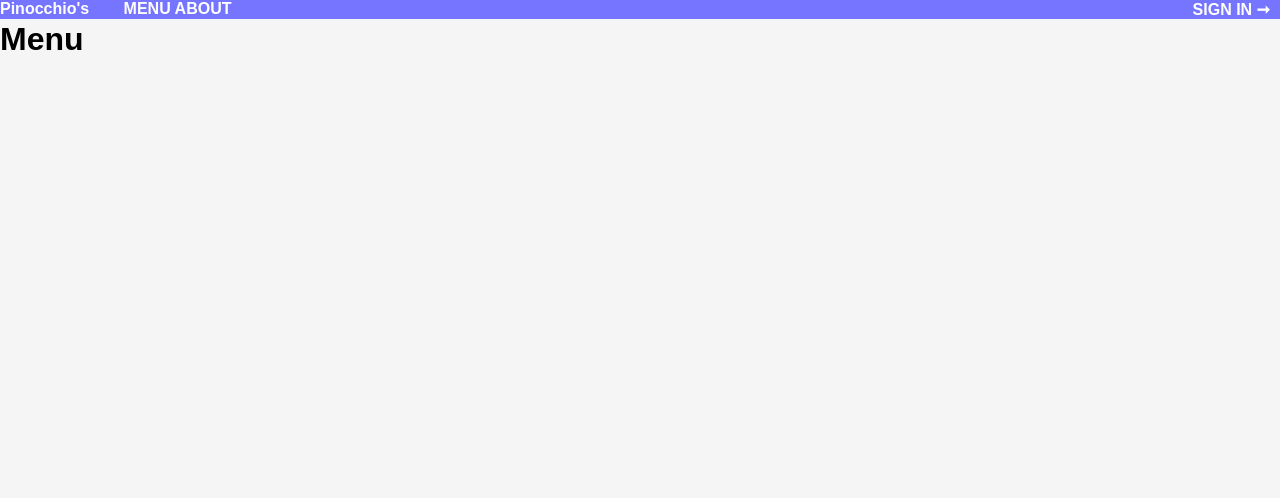
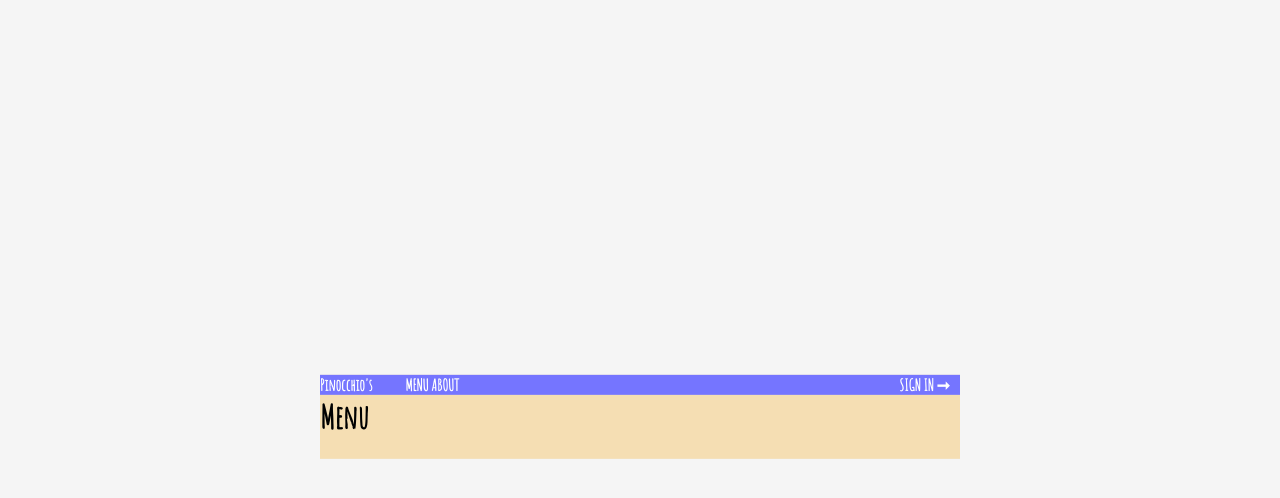
Before and after one commit to danialgagne/project3, a Django app: page / in a window 1280 px wide. Shown: the top 498 px of the page. Run offline with Django 3.2, Linux system fonts and the light colour scheme; data that the repository does not hold is empty.

Commit message:
change font and start on styling to look like a menu

```diff
--- a/orders/static/orders/styles.css
+++ b/orders/static/orders/styles.css
@@ -1,6 +1,6 @@
 body {
     background-color: whitesmoke;
-    font-family: Arial, Helvetica, sans-serif;
+    font-family: Amatic SC;
     margin: 0;
 }
 
@@ -26,6 +26,15 @@ nav li {
 nav a {
     text-decoration: none;
     color: white;
+}
+
+.menu {
+    position: absolute;
+    width: 50%;
+    top: 50%;
+    left: 50%;
+    transform: translate(-50%, -30%);
+    background-color: wheat;
 }
 
 .dropdown {
--- a/orders/templates/orders/base.html
+++ b/orders/templates/orders/base.html
@@ -6,8 +6,10 @@
 
         {% load static %}
         <link rel="stylesheet" href="{% static 'orders/styles.css' %}">
+        <link rel="stylesheet" href="https://fonts.googleapis.com/css?family=Amatic+SC">
     </head>
     <body>
+        <div class="menu">
             <nav>
                 <ul>
                     <li class="nav-logo">
@@ -41,5 +43,6 @@
             </nav>
             {% block body %}
             {% endblock %}
+        </div>
     </body>
 </html>
```
Lines whose indentation alone changed are shown as unchanged.
